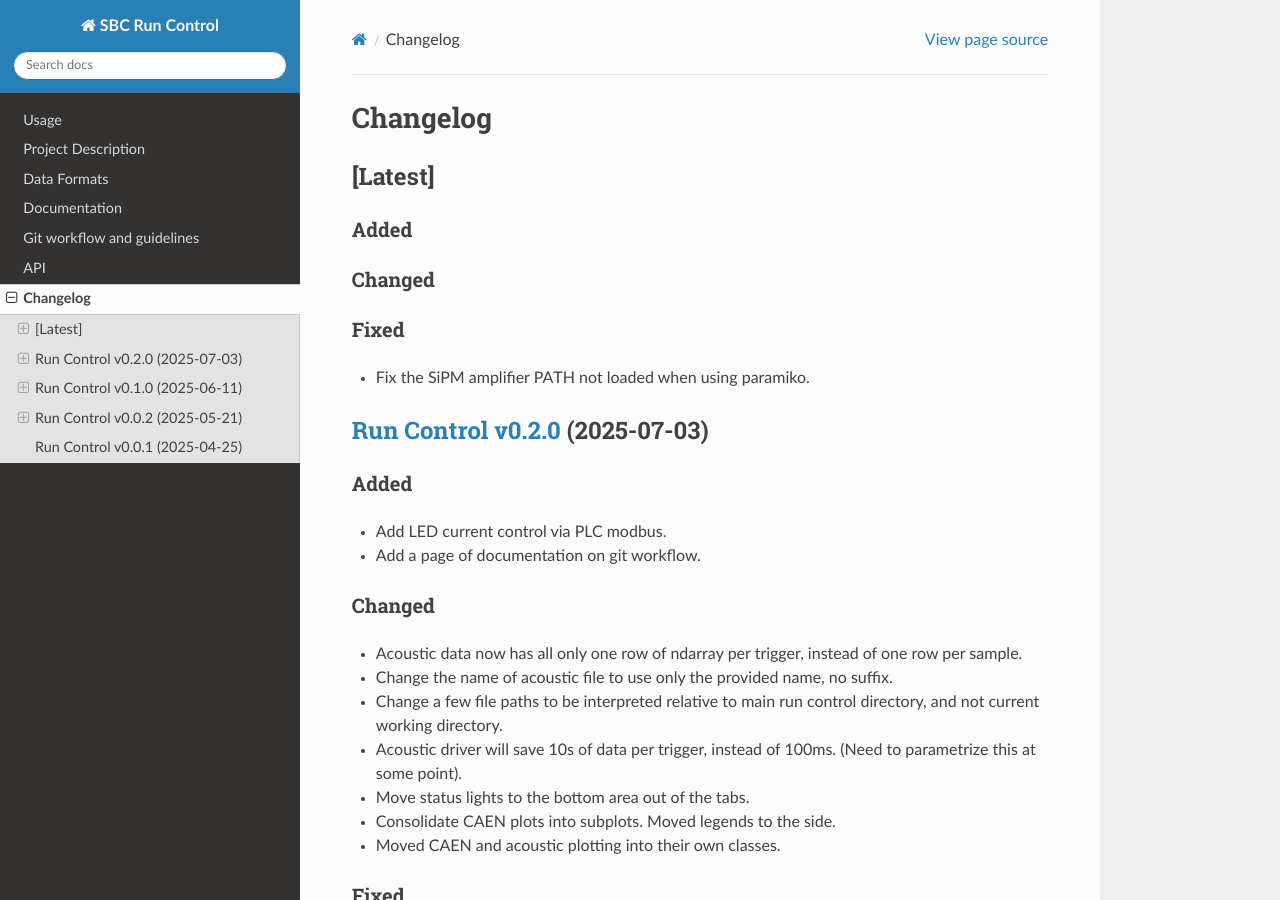
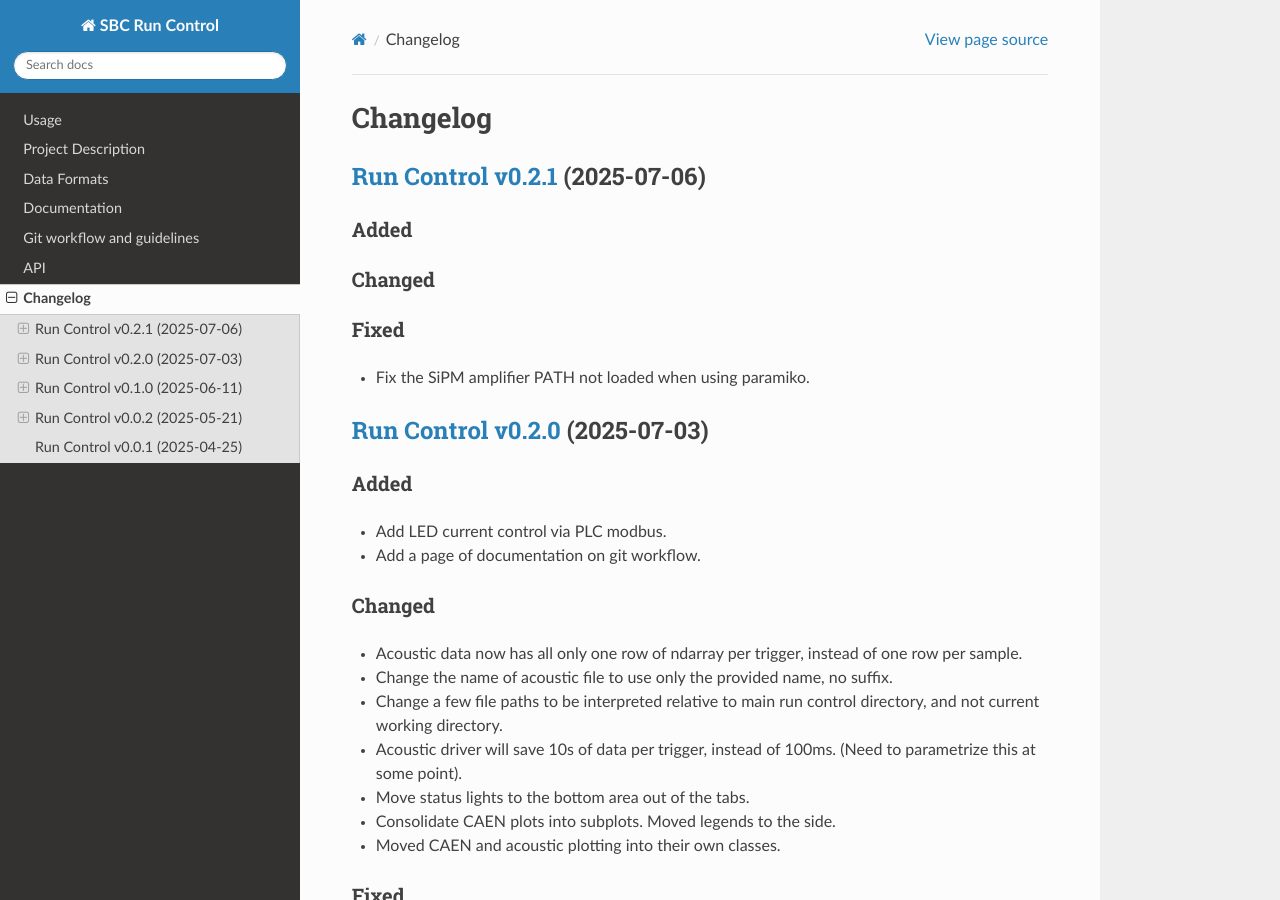
Before and after one commit to SBC-Collaboration/SBC-RunControl, a Sphinx documentation site: the page built from docs/changelog.md, in a window 1280 px wide and 900 px high. Built offline with Sphinx 7.4.7 and the Read the Docs theme 3.1.0, drawn with Linux system fonts in a browser that asks for light colours.

Commit message:
Prepare for release v0.2.1

```diff
--- a/docs/changelog.md
+++ b/docs/changelog.md
@@ -1,6 +1,6 @@
 # Changelog
 
-## [Latest]
+## [Run Control v0.2.1](https://github.com/SBC-Collaboration/SBC-RunControl/releases/tag/v0.2.1) (2025-07-06)
 ### Added
 ### Changed
 ### Fixed
--- a/docs/conf.py
+++ b/docs/conf.py
@@ -8,7 +8,7 @@
 author = 'SBC Collaboration'
 
 release = '0.2'
-version = '0.2.0'
+version = '0.2.1'
 
 # -- General configuration
 
```
